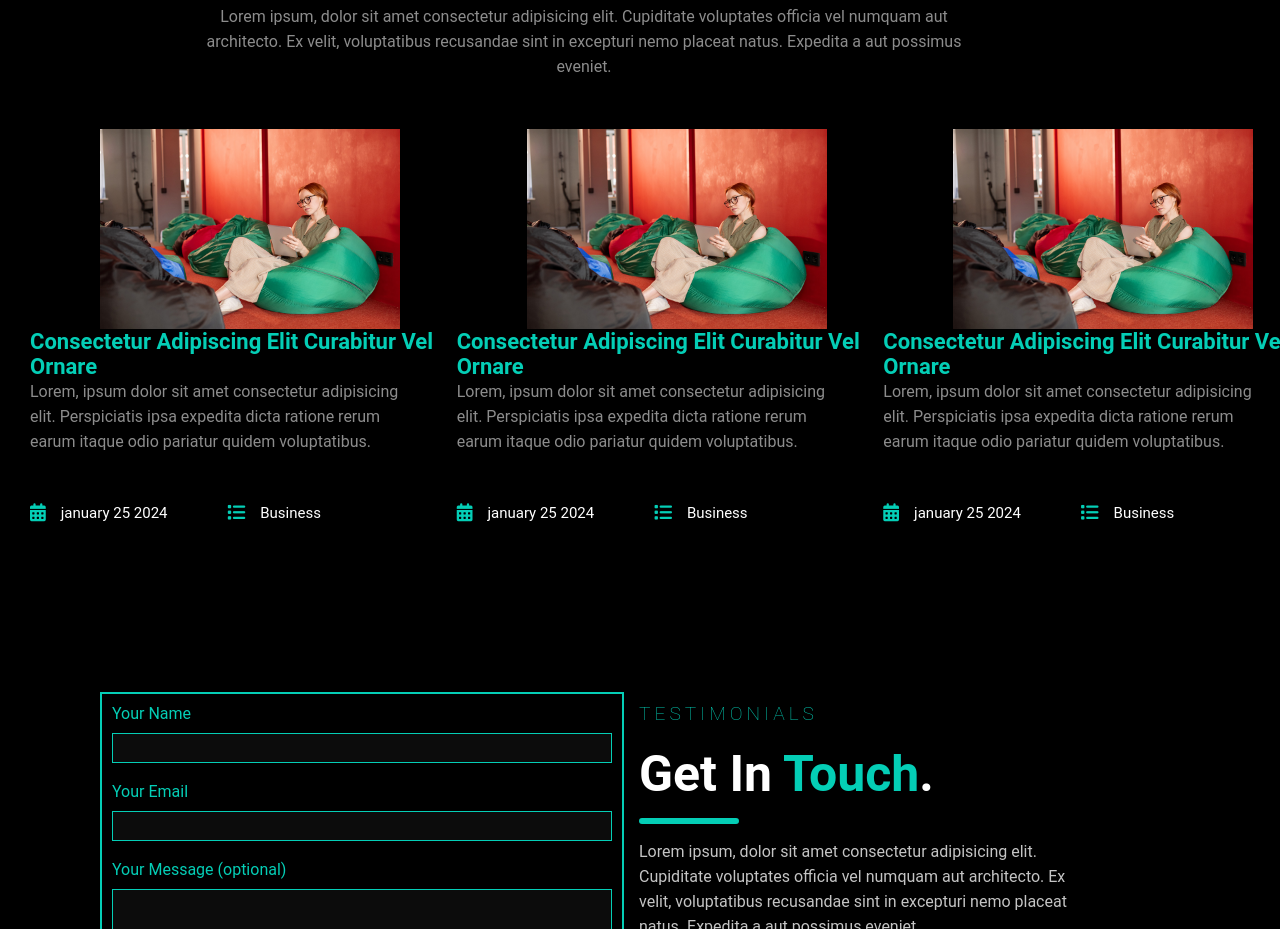
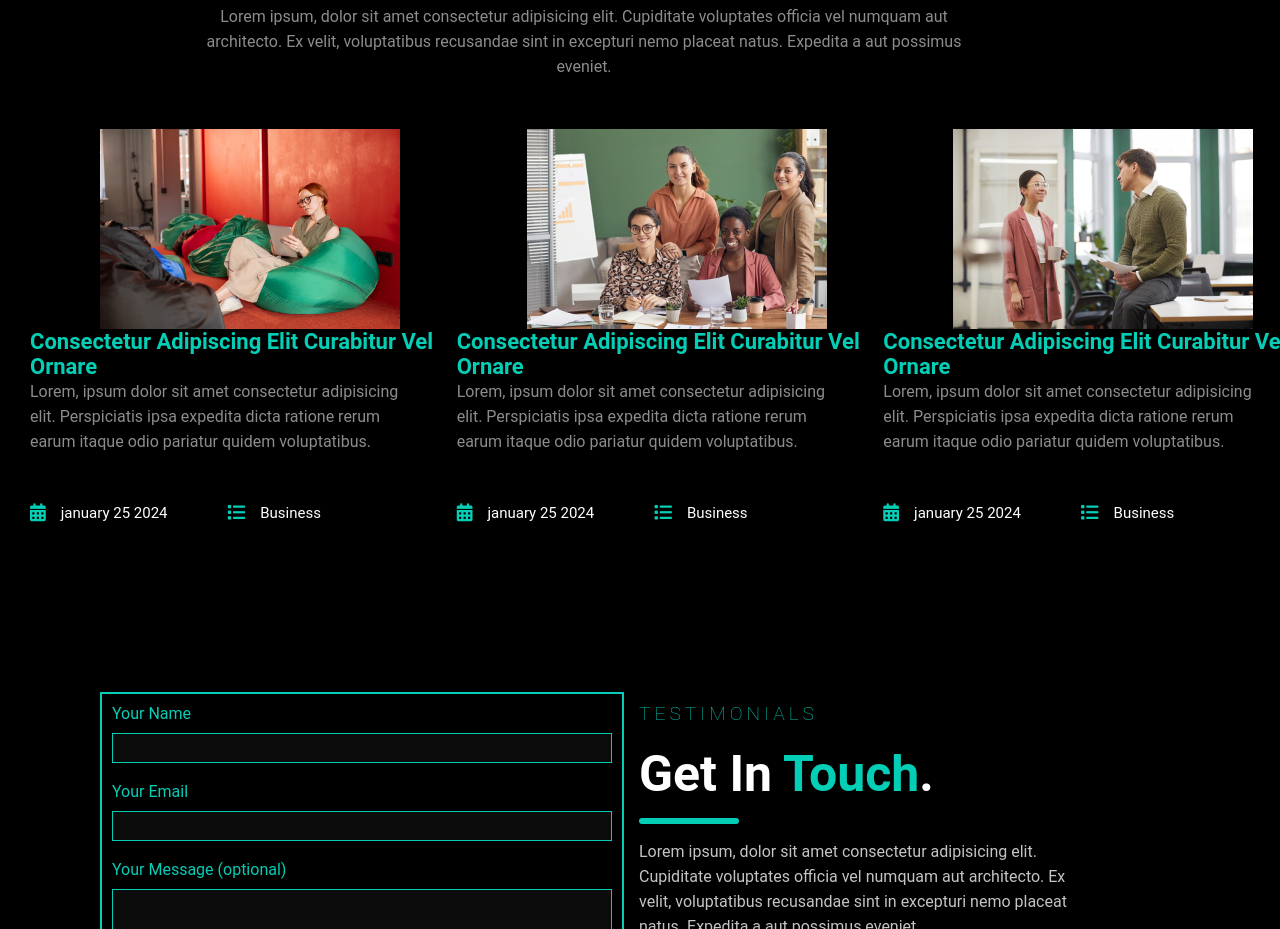
Before and after one commit to rand-j/criativo-html-css, a plain HTML site: page index.html in a window 1280 px wide. Shown: the part 7720-8649 px from the top of the page. Drawn offline with Linux system fonts and the light colour scheme.

Commit message:
Update index.html

```diff
--- a/index.html
+++ b/index.html
@@ -417,7 +417,7 @@ OUR BLOG
         </div>
         <div class="blog-bottom-in">
             <div class="blog-special-1">
-                <img src="image/N1.jpg" alt="" width="300px">
+                <img src="image/N2.jpg" alt="" width="300px">
                 <h3>Consectetur Adipiscing Elit Curabitur Vel Ornare</h3>
                 <p>Lorem, ipsum dolor sit amet consectetur adipisicing elit. Perspiciatis ipsa expedita dicta ratione rerum earum itaque odio pariatur quidem voluptatibus.</p>
                </div>
@@ -430,7 +430,7 @@ OUR BLOG
         </div>
         <div class="blog-bottom-in">
             <div class="blog-special-1">
-                <img src="image/N1.jpg" alt="" width="300px">
+                <img src="image/N3.jpg" alt="" width="300px">
                 <h3>Consectetur Adipiscing Elit Curabitur Vel Ornare</h3>
                 <p>Lorem, ipsum dolor sit amet consectetur adipisicing elit. Perspiciatis ipsa expedita dicta ratione rerum earum itaque odio pariatur quidem voluptatibus.</p>
                <div class="blog-special-2">
```
